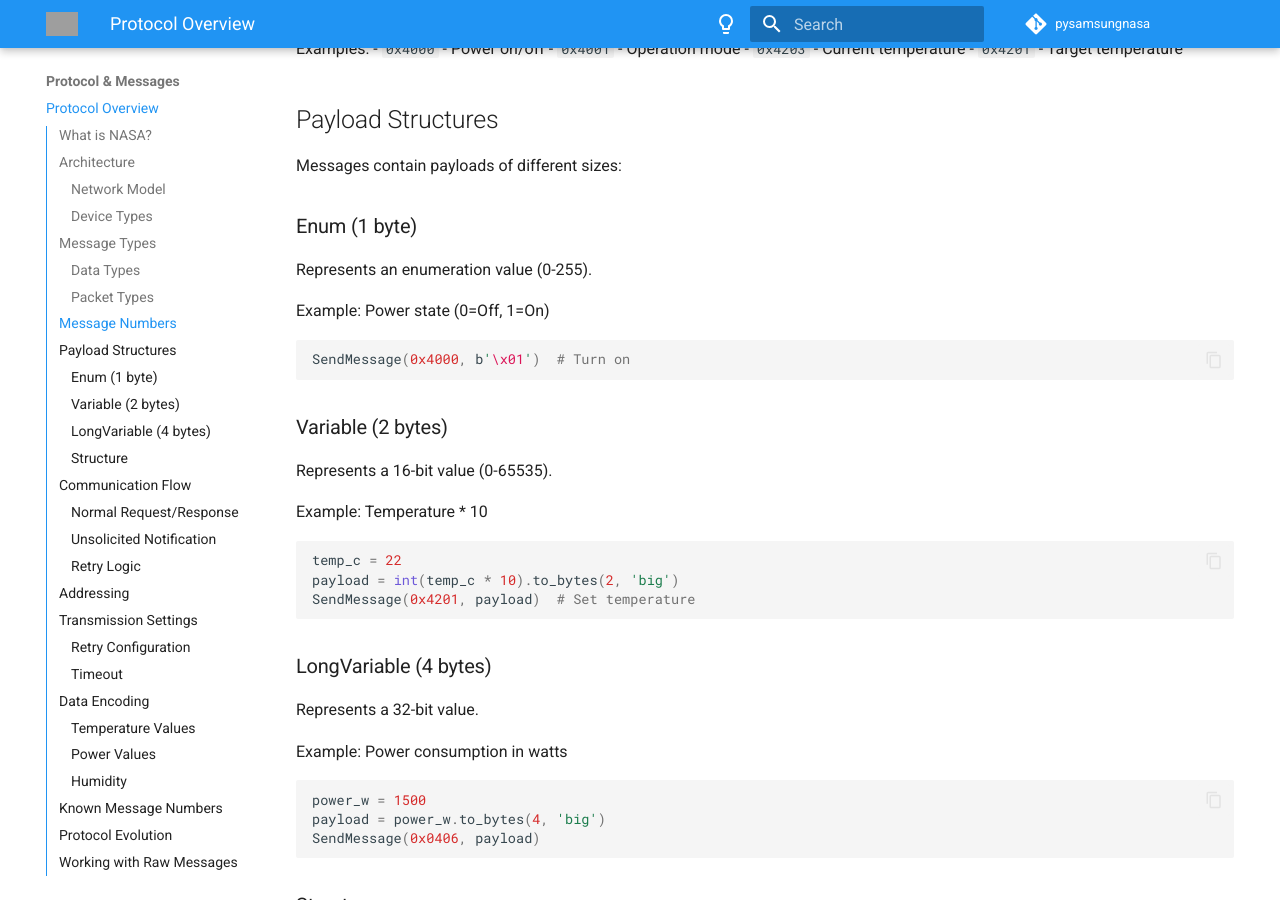
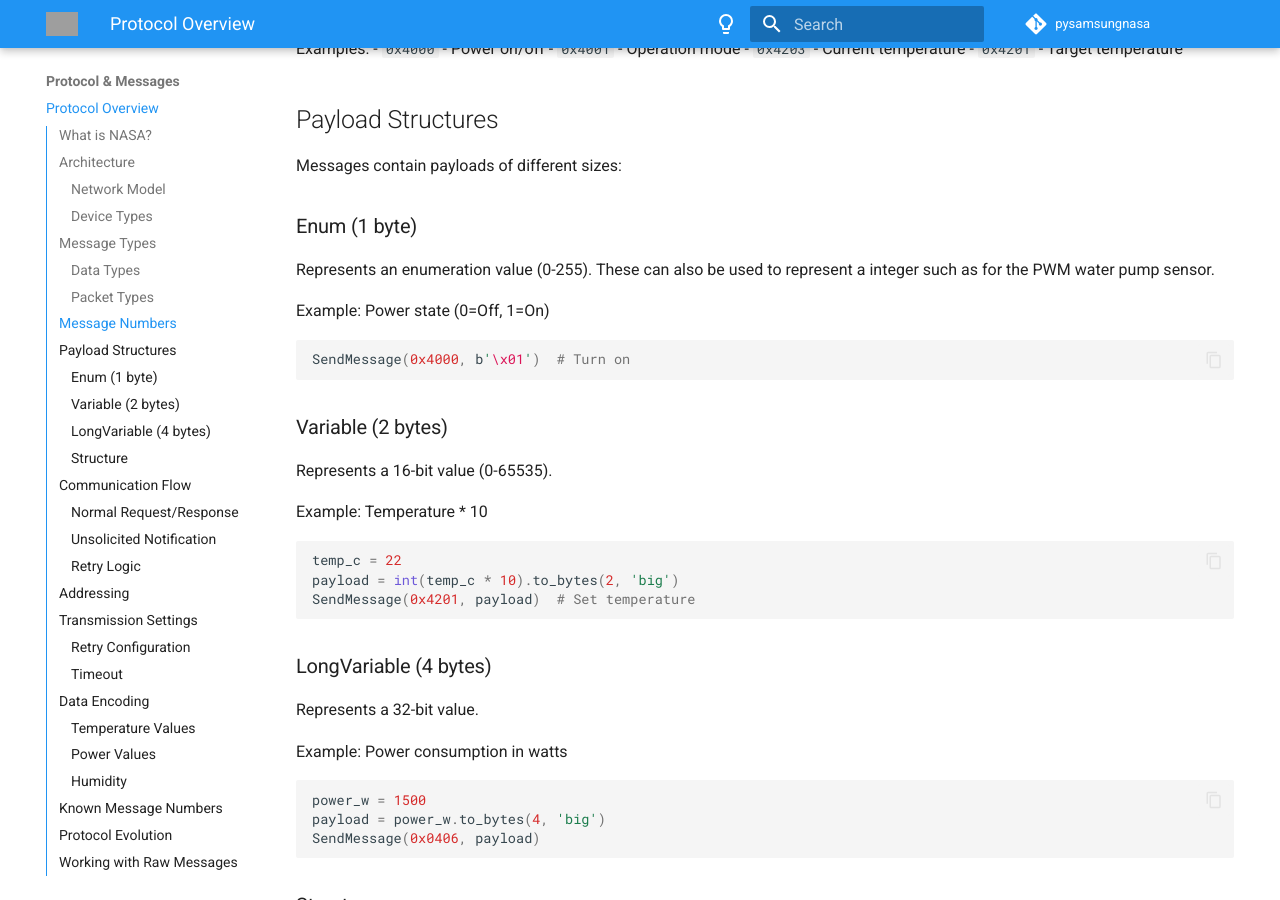
Before and after one commit to pantherale0/pysamsungnasa, an MkDocs documentation site: the page built from docs/protocol/overview.md, in a window 1280 px wide and 900 px high, scrolled down 2681 px. Built offline with MkDocs 1.6.1 and Material for MkDocs 9.7.7, drawn with Linux system fonts in a browser that asks for light colours; comment, search, counter and statistics services are not loaded; grey boxes are pictures that could not be loaded.

Commit message:
docs: clarify enum usage in protocol overview for PWM water pump sensor

```diff
--- a/docs/protocol/overview.md
+++ b/docs/protocol/overview.md
@@ -98,7 +98,7 @@ Examples:
 Messages contain payloads of different sizes:
 
 ### Enum (1 byte)
-Represents an enumeration value (0-255).
+Represents an enumeration value (0-255). These can also be used to represent a integer such as for the PWM water pump sensor.
 
 Example: Power state (0=Off, 1=On)
 
```
